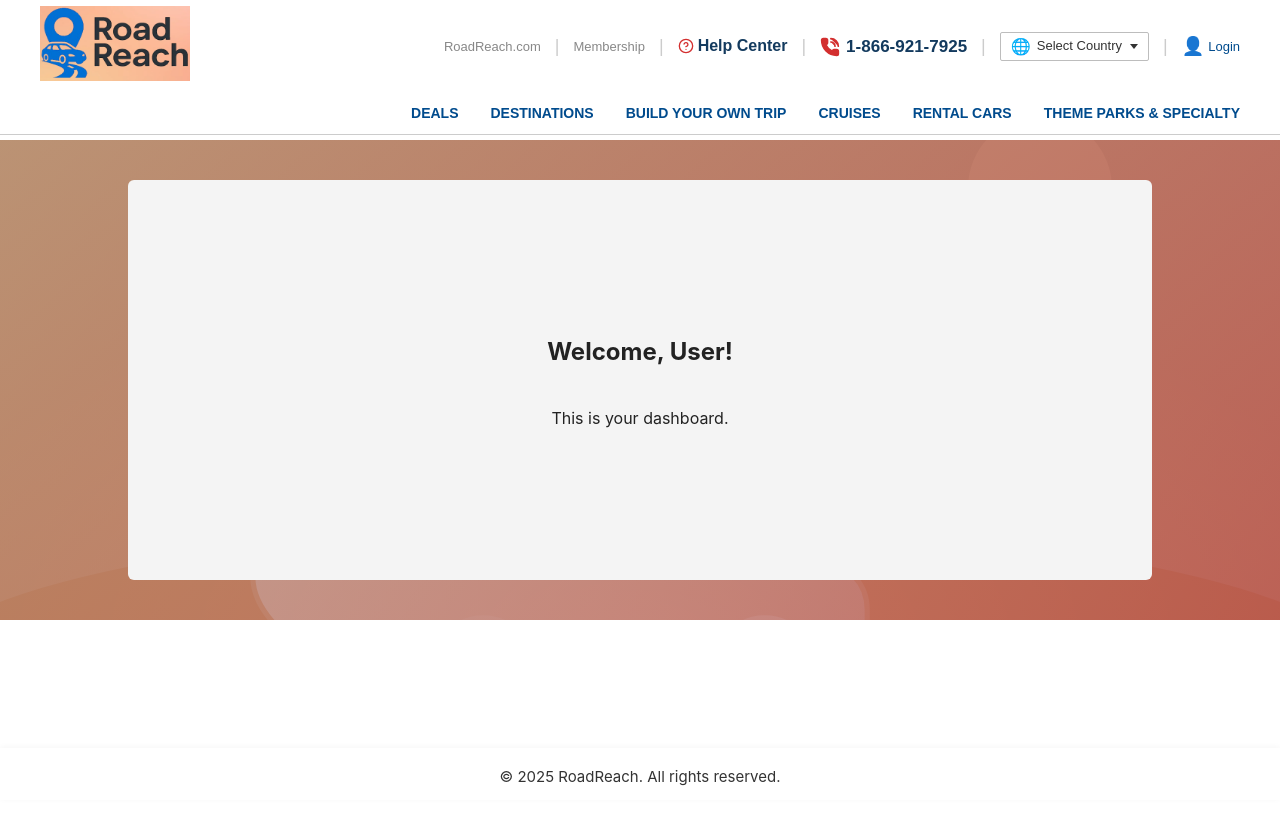
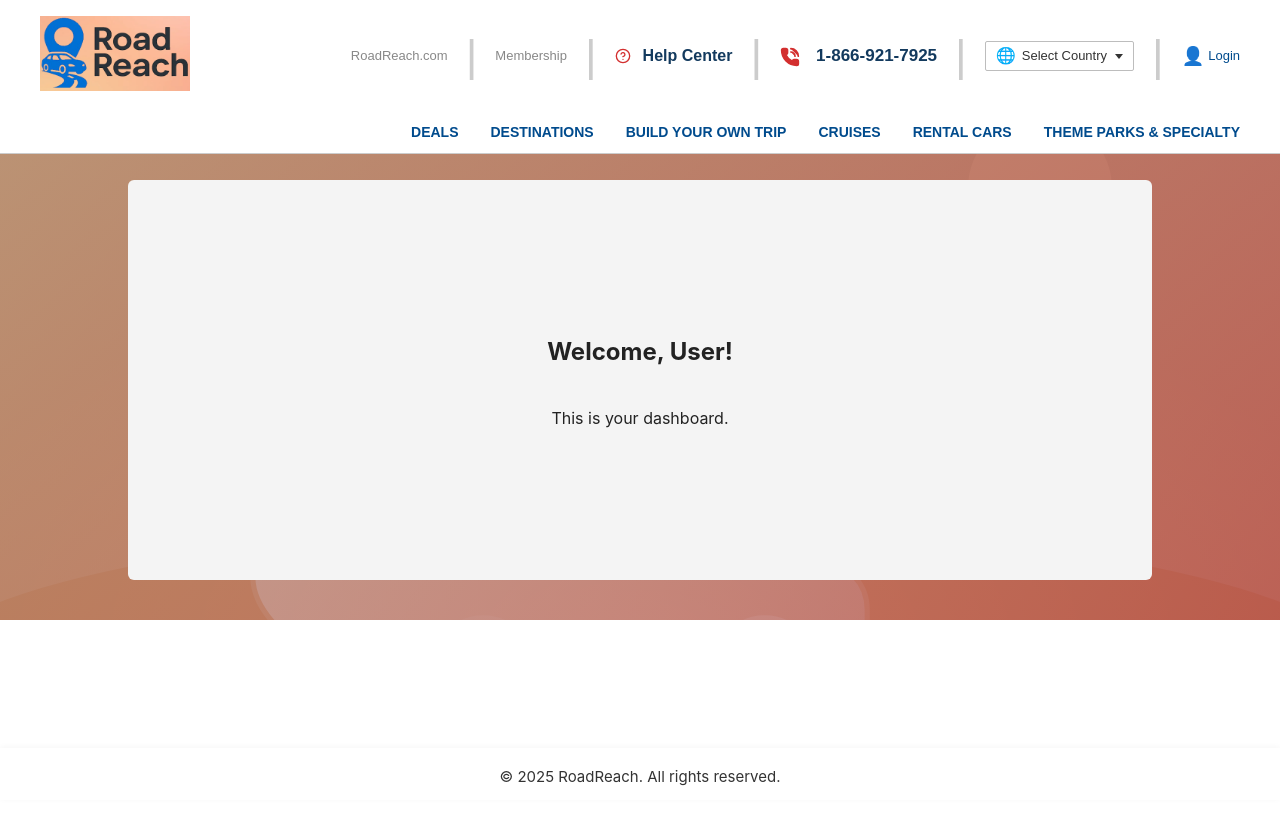
Before and after one commit to RoadReach/RoadReach_FrontEnd, a React (Vite) app: page /dashboard in a window 1280 px wide. Shown: the top 824 px of the page. Built offline with nearby package versions, Linux system fonts and the light colour scheme.

Commit message:
proper spacing between symbols and content and the pipe symbol little bit tall

```diff
--- a/src/components/Header.css
+++ b/src/components/Header.css
@@ -37,9 +37,13 @@ header.site-header {
 	align-items: center;
 	font-size: 16px;
 }
-.header__help-link .lucide-help-circle { color: #D32F2F !important; }
+.header__help-link .lucide-help-circle {
+	color: #D32F2F !important;
+	width: 28px !important;
+	height: 28px !important;
+}
 .header__help-text {
-	margin-left: 2px;
+	margin-left: 10px;
 	font-size: 16px;
 }
 .header__help-text--bold {
@@ -50,9 +54,16 @@ header.site-header {
 	font-weight: bold;
 	font-size: 17px;
 	color: #133a5e;
+	margin-left: 10px;
 }
 .header__sep { margin:0 4px; color:#ccc; display:inline-block; vertical-align:middle; }
-.header__sep--tall { height:22px; line-height:22px; font-size:18px; }
+.header__sep--tall {
+	height: 100px;
+	line-height: 100px;
+	font-size: 45px;
+	min-width: 1px;
+	padding: 0 4px;
+}
 .header__login { display:flex; align-items:center; gap:4px; color:#004B8D; font-weight:500; }
 .header__main { display:flex; justify-content:flex-end; align-items:center; padding:10px 40px; background:none; }
 .header__main > .header__nav { flex-wrap:wrap; }
```
